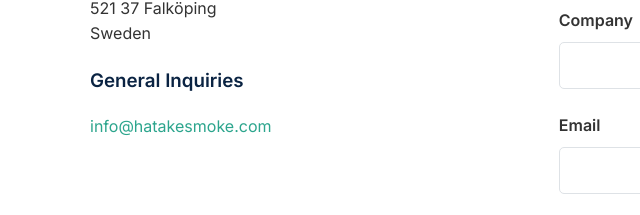
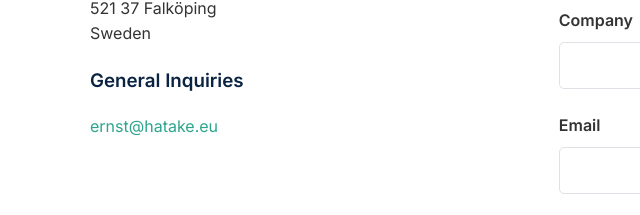
Before and after one commit to EWilliamHertz/HatakeSmoke, a plain HTML site: page contact.html in a window 1280 px wide. Shown: the part 380-595 px from the top of the page, 0-640 px from the left. Drawn offline with Linux system fonts and the light colour scheme.

Commit message:
Update contact.html

```diff
--- a/contact.html
+++ b/contact.html
@@ -40,7 +40,7 @@
                         <p>HatakeSmoke AB<br>521 37 Falköping<br>Sweden</p>
 
                         <h3 data-lang-en="General Inquiries" data-lang-sv="Allmänna förfrågningar">General Inquiries</h3>
-                        <p><a href="mailto:info@hatakesmoke.com">info@hatakesmoke.com</a></p>
+                        <p><a href="mailto:ernst@hatake.eu">ernst@hatake.eu</a></p>
                     </div>
 
                     <form class="contact-form">
```
